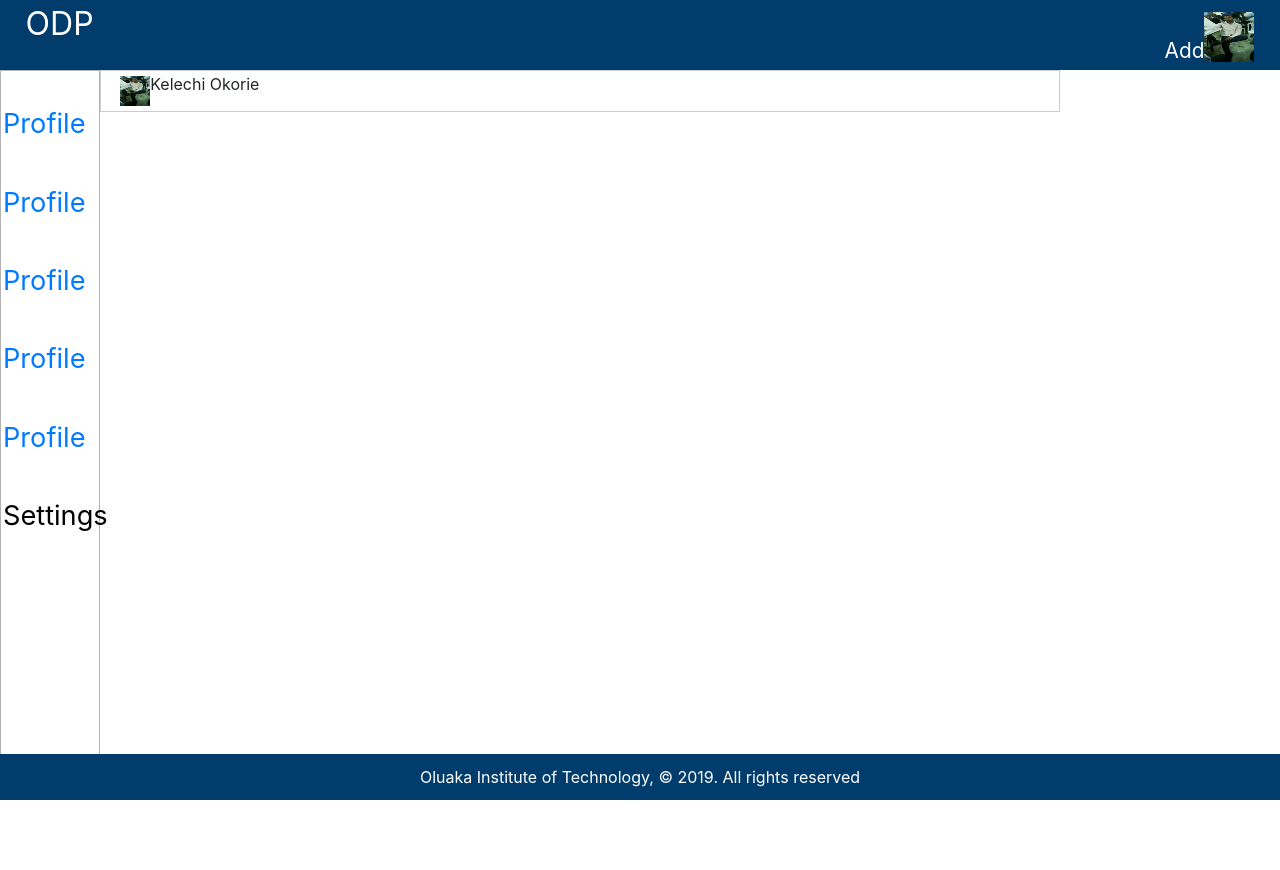
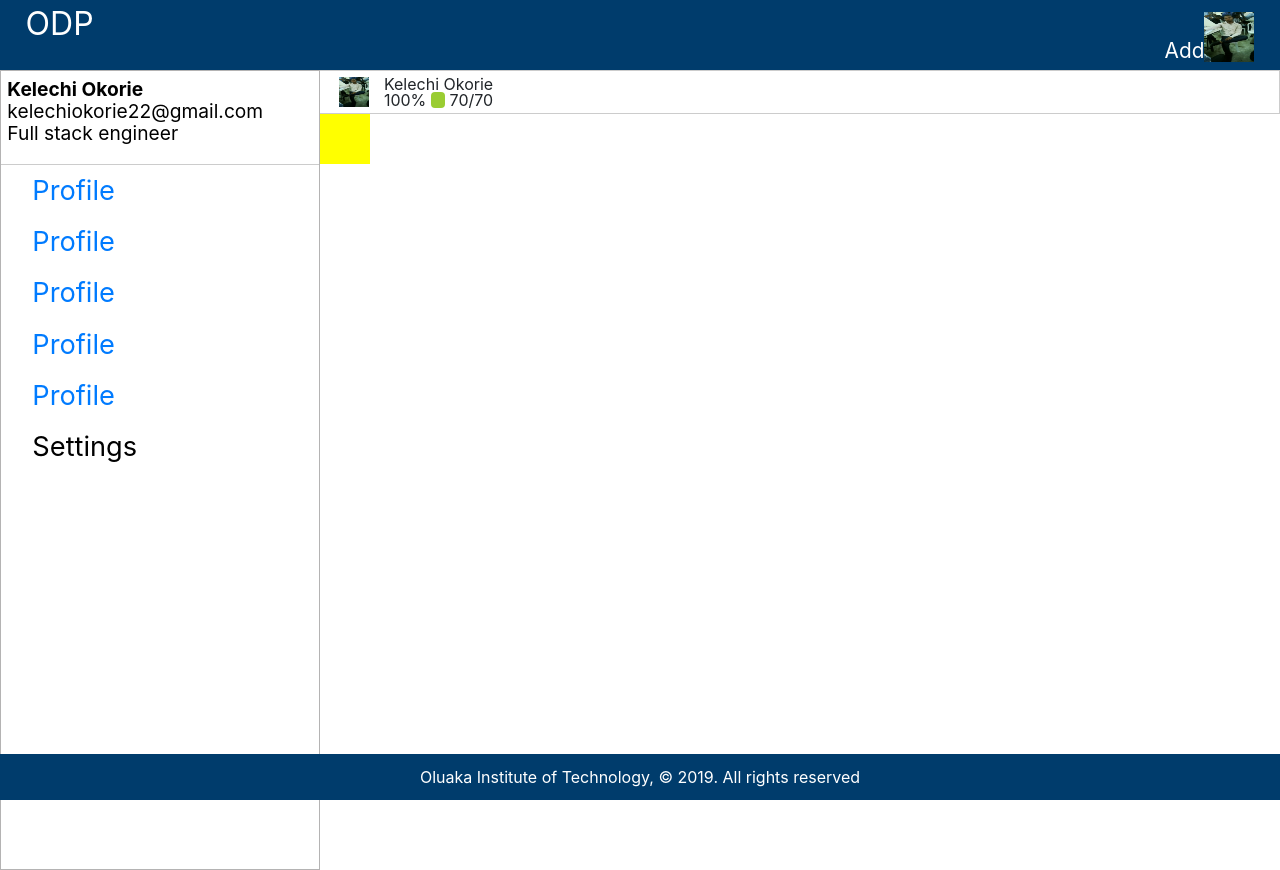
Before and after one commit to isreallight123/checkmate, a PHP site: page /dashboard.php in a window 1280 px wide. Before the commit the page ends 800 px from the top, so only its background shows below. Run offline with PHP 8.4, Linux system fonts and the light colour scheme; some libraries are stand-ins or nearby versions.

Commit message:
seperated index.css from styles.css due troubles with cascading rules

```diff
--- /dev/null
+++ b/buildScripts/test.js
@@ -0,0 +1 @@
+console.log("kelechi");
--- a/css/styles.css
+++ b/css/styles.css
@@ -200,15 +200,57 @@ div#body {
   div#body main section.intern {
     display: flex;
     padding: 5px 2%;
-    border: 0.2px solid #cccccc; }
+    border: 0.2px solid #cccccc;
+    border-left: 0; }
     div#body main section.intern div.intern-bio {
-      display: flex; }
+      display: flex;
+      align-items: center;
+      flex-basis: 80%; }
       div#body main section.intern div.intern-bio figure {
         width: 30px;
         height: 30px; }
         div#body main section.intern div.intern-bio figure img {
           width: 100%;
           height: 100%; }
+      div#body main section.intern div.intern-bio div#intern-info {
+        margin-left: 2%; }
+        div#body main section.intern div.intern-bio div#intern-info div.status {
+          display: flex;
+          width: 100%; }
+          div#body main section.intern div.intern-bio div#intern-info div.status div.progress {
+            background-color: yellowgreen;
+            width: 80%;
+            margin: 0 4%; }
+    div#body main section.intern div.intern-actions {
+      flex-basis: 20%;
+      display: flex;
+      justify-content: flex-end;
+      font-size: 1.6em;
+      color: #003C6C; }
+      div#body main section.intern div.intern-actions div#check {
+        display: flex;
+        margin-right: 4%;
+        background-color: white;
+        transition: transform 0.5s; }
+        div#body main section.intern div.intern-actions div#check div.check-action {
+          background-color: white; }
+        div#body main section.intern div.intern-actions div#check div.check-action:last-child {
+          transform: rotateY(180deg); }
+  div#body section#test {
+    transition: transform 1s;
+    width: 60px;
+    height: auto; }
+    div#body section#test div {
+      width: 50px;
+      height: 50px; }
+    div#body section#test .green {
+      background-color: green; }
+    div#body section#test .yellow {
+      position: relative;
+      background-color: yellow;
+      top: -50px; }
+    div#body section#test:hover {
+      transform: rotateY(180deg); }
 
 /* FOOTER */
 footer {
@@ -225,11 +267,26 @@ footer {
   display: block;
   clear: both; }
 
+/* Prevent adjustments of font size after orientation changes in IE on Windows Phone and in iOS.  */
+html {
+  -webkit-text-size-adjust: 100%;
+  -ms-text-size-adjust: 100%; }
+
+html {
+  font-family: Verdana;
+  width: 100%; }
+
+/*  apply a natural box layout model to all elements  */
+* {
+  -moz-box-sizing: border-box;
+  -webkit-box-sizing: border-box;
+  box-sizing: border-box; }
+
 /* HEADER */
 div#body main#index div#login-header {
   background-color: #003C6C;
   margin: 0 auto;
-  padding-top: 10px;
+  padding: 10px 0;
   color: white; }
   div#body main#index div#login-header figure {
     width: 33.33%;
@@ -263,7 +320,12 @@ div#body main#index div#login-body {
 footer {
   position: fixed;
   width: 100%;
-  bottom: 0px; }
+  bottom: 0px;
+  background-color: #003C6C;
+  color: white;
+  padding: 15px 0; }
+  footer div p {
+    text-align: center; }
 
 @media only screen and (min-width: 35rem) {
   /* HEADER */
@@ -283,30 +345,24 @@ footer {
     display: flex;
     padding-top: 70px; }
     div#body aside {
-      position: fixed;
+      position: relative;
+      flex-basis: 25%;
       top: auto;
       left: auto;
-      width: 100px; }
+      border-left: 0; }
       div#body aside div#aside-background {
         display: none; }
       div#body aside div#aside-container {
-        position: relative;
         width: 100%; }
-        div#body aside div#aside-container div#aside-header {
-          display: none; }
-          div#body aside div#aside-container div#aside-header div#header-body p {
-            overflow-y: hidden; }
-      div#body aside div#close-btn {
-        display: none; }
+      div#body aside div#header-top {
+        display: none !important; }
     div#body main {
-      flex-basis: 75%;
-      margin-left: 100px; }
-    div#body main#index {
-      flex-basis: 100%;
-      margin: 0; }
+      flex-basis: 75%; }
   /* HEADER */
   /* NAVIGATION */
   /* MAIN */
+  div#body main#index {
+    flex-basis: 100%; }
   div#body div#login-header {
     display: flex;
     align-items: center;
@@ -331,5 +387,4 @@ footer {
   /* NAVIGATION begins here */
   /* MAIN begins here */
   div#body div#login-body form {
-    width: 45%; }
-  /* FOOTER begins here */ }
+    width: 45%; } }
--- a/dashboard.php
+++ b/dashboard.php
@@ -6,12 +6,29 @@
 <section class="intern">
     <div class="intern-bio">
         <figure><img src="imgs/kelechi-okorie.jpg"></figure>
-        <div>
+        <div id="intern-info">
             <p>Kelechi Okorie</p>
-            <div></div>
+            <div class="status"><div>100%</div><div class="progress"></div><div>70/70</div></div>
         </div>
     </div>
-    <div class="intern-actions"></div>
+    <div class="intern-actions">
+        <div id="check">
+            <div class="check-action">
+                <i class="fas fa-question-circle"></i>
+            </div>
+            <div class="check-action">
+                <i class="fas fa-check-circle"></i>
+            </div>
+        </div>
+        <div id="ellipsis">
+            <i class="fas fa-ellipsis-v"></i>
+        </div>
+    </div>
+</section>
+
+<section id="test">
+    <div class="green"></div>
+    <div class="yellow"></div>
 </section>
 </main>
 
--- a/index.php
+++ b/index.php
@@ -8,7 +8,7 @@
 
     <!-- links to css files -->
     <link rel="stylesheet" href="css/bootstrap-4.3.1-dist/css/bootstrap.min.css">
-    <link rel="stylesheet" href="css/styles.css">
+    <link rel="stylesheet" href="css/index.css">
 
 
 </head>
--- a/package.json
+++ b/package.json
@@ -9,7 +9,10 @@
   "devDependencies": {},
   "scripts": {
     "test": "echo \"Error: no test specified\" && exit 1",
-    "scss": "node-sass -w scss/styles.scss -o css"
+    "scss1": "node-sass -w scss/styles.scss -o css",
+    "scss2": "node-sass -w scss/index/index.scss -o css",
+    "scss": "npm run scss1 & npm run scss2",
+    "localtunnel": "lt --port 8000"
   },
   "repository": {
     "type": "git",
--- a/scss/_medium.scss
+++ b/scss/_medium.scss
@@ -23,45 +23,26 @@ div#body {
     padding-top: 70px;
 
     aside {
-        position: fixed;
+        position: relative;
+        flex-basis: 25%;
         top: auto;
         left: auto;
-        // flex-basis: 15%;
-        width: 100px;
+        border-left: 0;
 
         div#aside-background {
             display: none;
         }
 
         div#aside-container {
-            position: relative;
             width: 100%;
-
-            div#aside-header {
-                display: none;
-
-                div#header-body {
-                    p {
-                        overflow-y: hidden;
-                    }
-                }
-            }
         }
 
-        div#close-btn {
-            display: none;
+        div#header-top {
+            display: none !important;
         }
     }
 
     main {
         flex-basis: 75%;
-        margin-left: 100px;
     }
-
-    main#index {
-        flex-basis: 100%;
-        margin: 0;
-
-    }
-
 }
--- a/scss/_small-default.scss
+++ b/scss/_small-default.scss
@@ -169,9 +169,12 @@ div#body {
             display: flex;
             padding: 5px $gutter;
             border: $borderBottom;
+            border-left: 0;
 
             div.intern-bio {
                 display: flex;
+                align-items: center;
+                flex-basis: 80%;
 
                 figure {
                     width: 30px;
@@ -183,8 +186,77 @@ div#body {
                     }
                 }
 
+                div#intern-info {
+                    margin-left: $gutter;
+
+                    div.status {
+                        display: flex;
+                        width: 100%;
+
+                        div.progress {
+                            background-color: yellowgreen;
+                            width: 80%;
+                            margin: 0 $dblGutter;
+                        }
+                    }
+                }
+
             }
 
+            div.intern-actions {
+                flex-basis: 20%;
+                display: flex;
+                justify-content: flex-end;
+                font-size: 1.6em;
+                color: $menuColor;
+
+                div#check {
+                    display: flex;
+                    margin-right: $dblGutter;
+                    background-color: white;
+                    transition: transform 0.5s;
+
+
+                    div.check-action {
+                        background-color: white;
+
+                    }
+
+                    div.check-action:first-child {
+                    }
+
+                    div.check-action:last-child {
+                        // position: absolute;
+                        transform: rotateY(180deg);
+                    }
+
+                }
+
+            }
+
+        }
+    }
+
+    section#test {
+        transition: transform 1s;
+        width: 60px;
+        height: auto;
+        div {
+            width: 50px;
+            height: 50px;
+        }
+        .green {
+            background-color: green;
+        }
+
+        .yellow {
+            position: relative;
+            background-color: yellow;
+            top: -50px;
+        }
+
+        &:hover {
+            transform: rotateY(180deg);
         }
     }
 
--- a/scss/index/_large.scss
+++ b/scss/index/_large.scss
@@ -10,5 +10,3 @@ div#body {
         }
     }
 }
-
-/* FOOTER begins here */
--- a/scss/index/_medium.scss
+++ b/scss/index/_medium.scss
@@ -7,6 +7,10 @@ header#header-top {
 
 /* MAIN */
 div#body {
+    main#index {
+        flex-basis: 100%;
+    }
+
     div#login-header {
         display: flex;
         align-items: center;
--- a/scss/index/_small-default.scss
+++ b/scss/index/_small-default.scss
@@ -1,10 +1,19 @@
+/* Prevent adjustments of font size after orientation changes in IE on Windows Phone and in iOS.  */
+html {-webkit-text-size-adjust: 100%; -ms-text-size-adjust: 100%;}
+
+html { font-family: Verdana; width: 100%;}
+
+/*  apply a natural box layout model to all elements  */
+* { -moz-box-sizing: border-box; -webkit-box-sizing: border-box; box-sizing: border-box; }
+
+
 /* HEADER */
 div#body {
     main#index {
         div#login-header {
             background-color: $menuColor;
             margin: 0 auto;
-            padding-top: 10px;
+            padding: 10px 0;
             color: white;
 
             figure {
@@ -66,4 +75,12 @@ footer {
     position: fixed;
     width: 100%;
     bottom: 0px;
+    background-color: $menuColor;
+    color: white;
+    padding: 15px 0;
+    div {
+        p {
+            text-align: center;
+        }
+    }
 }
--- /dev/null
+++ b/scss/index/index.scss
@@ -0,0 +1,15 @@
+@import "../common/variables";
+
+@import "../common/html5reset-1.6.1";
+
+@import "small-default";
+
+// 35rem is same as 560px (if base font is 16px)
+@media only screen and (min-width: 35rem) {
+    @import "medium";
+}
+
+// 64rem is same as 1024px (if base font is 16px)
+@media only screen and (min-width: 64rem) {
+    @import "large";
+}
```
Also changed, not shown: buildScripts/server.js (added, +19 -0 lines), css/index.css (added, +179 -0 lines).
